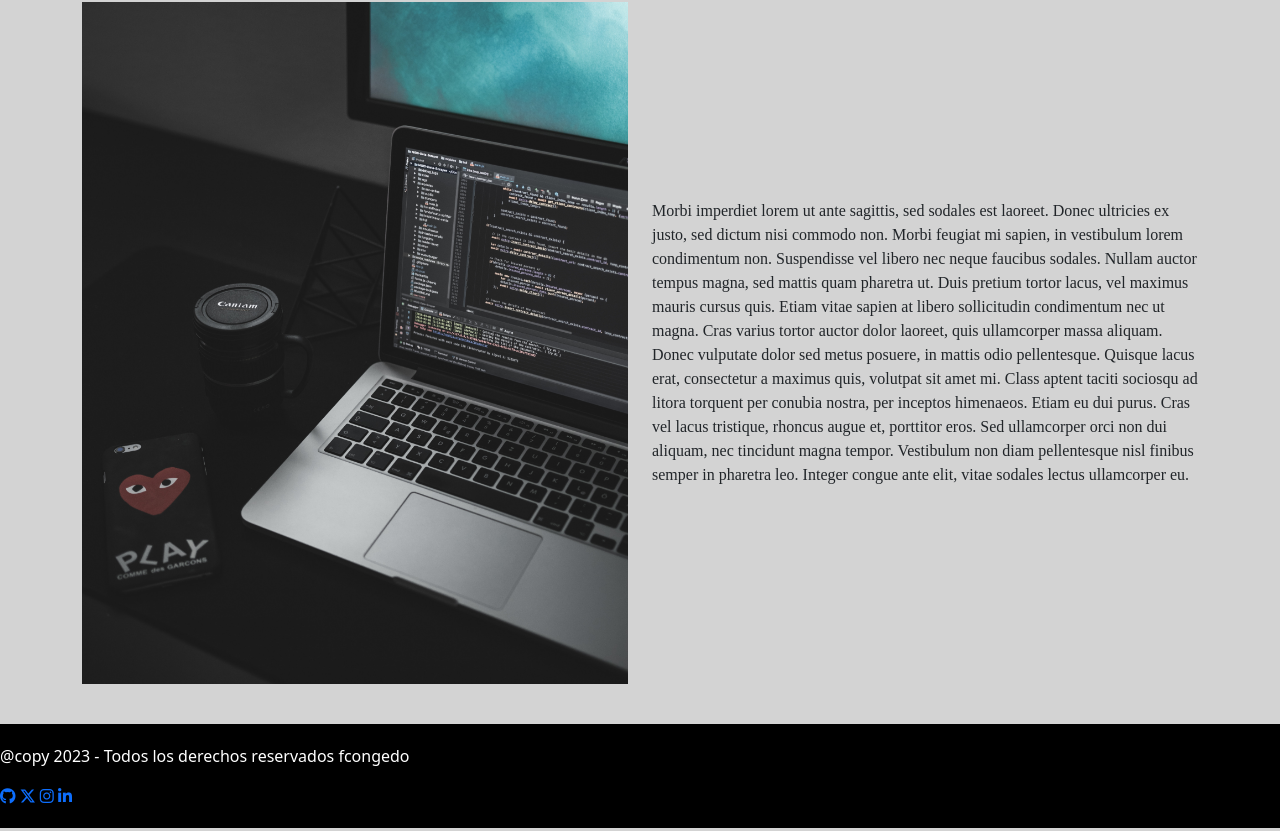
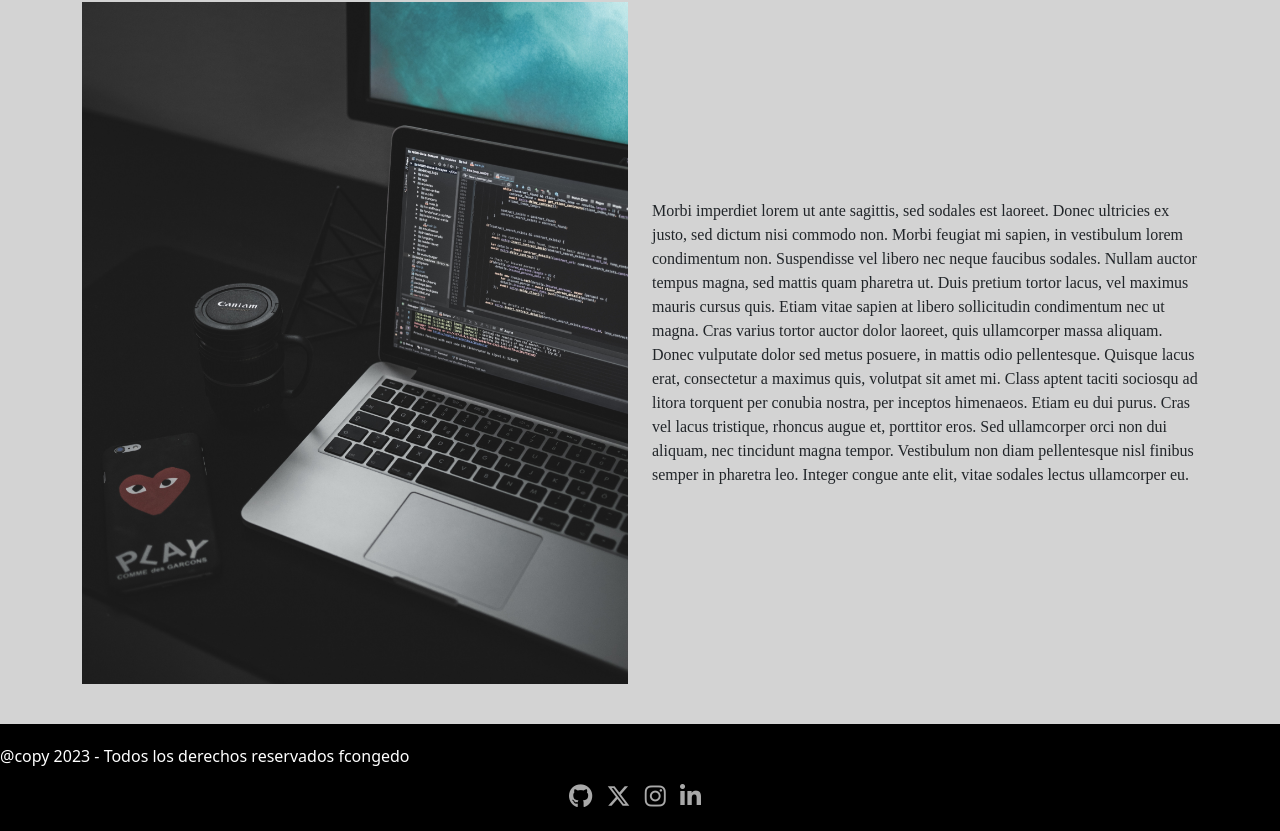
Before and after one commit to fcongedo/portfolio, a plain HTML site: page index.html in a window 1280 px wide. Shown: the part 2552-3383 px from the top of the page. Drawn offline with nearby package versions, Linux system fonts and the light colour scheme; a web font is replaced by a local one.

Commit message:
modifico styles agregando estilo a redes

```diff
--- a/style.css
+++ b/style.css
@@ -59,6 +59,7 @@ a {
     padding: 20px;
     text-align: center;
     font-family: "Rubik Mono One"
+
 }
 footer {
     background: black;
@@ -66,6 +67,27 @@ footer {
     color: var(--main-color);
     margin-top: 40px;
   }
+.redes a i.icono-mediano:hover {
+    transform: scale(1.2); /* Cambia el valor según tu preferencia */
+  }
+  /* Cambiar el color de los íconos de redes sociales cuando se pasa el cursor sobre ellos */
+.redes a:hover i {
+    color: #f96062; /* Cambia al color deseado cuando se pasa el cursor sobre los íconos */
+}
+
+
+    .redes {
+        text-align: center; /* Alinea el contenido del div a la derecha */
+    }
+
+    .redes a {
+        margin-right: 10px; /* Agrega margen a la izquierda de cada enlace */
+    }
+
+    .redes .icono-mediano {
+        font-size: 24px; /* Tamaño mediano */
+        color:darkgray;
+    }
 
 .home {
     background-image: url(imagenes/cardImageLeftold.jpg) /* Ruta de la imagen de fondo home */
```
